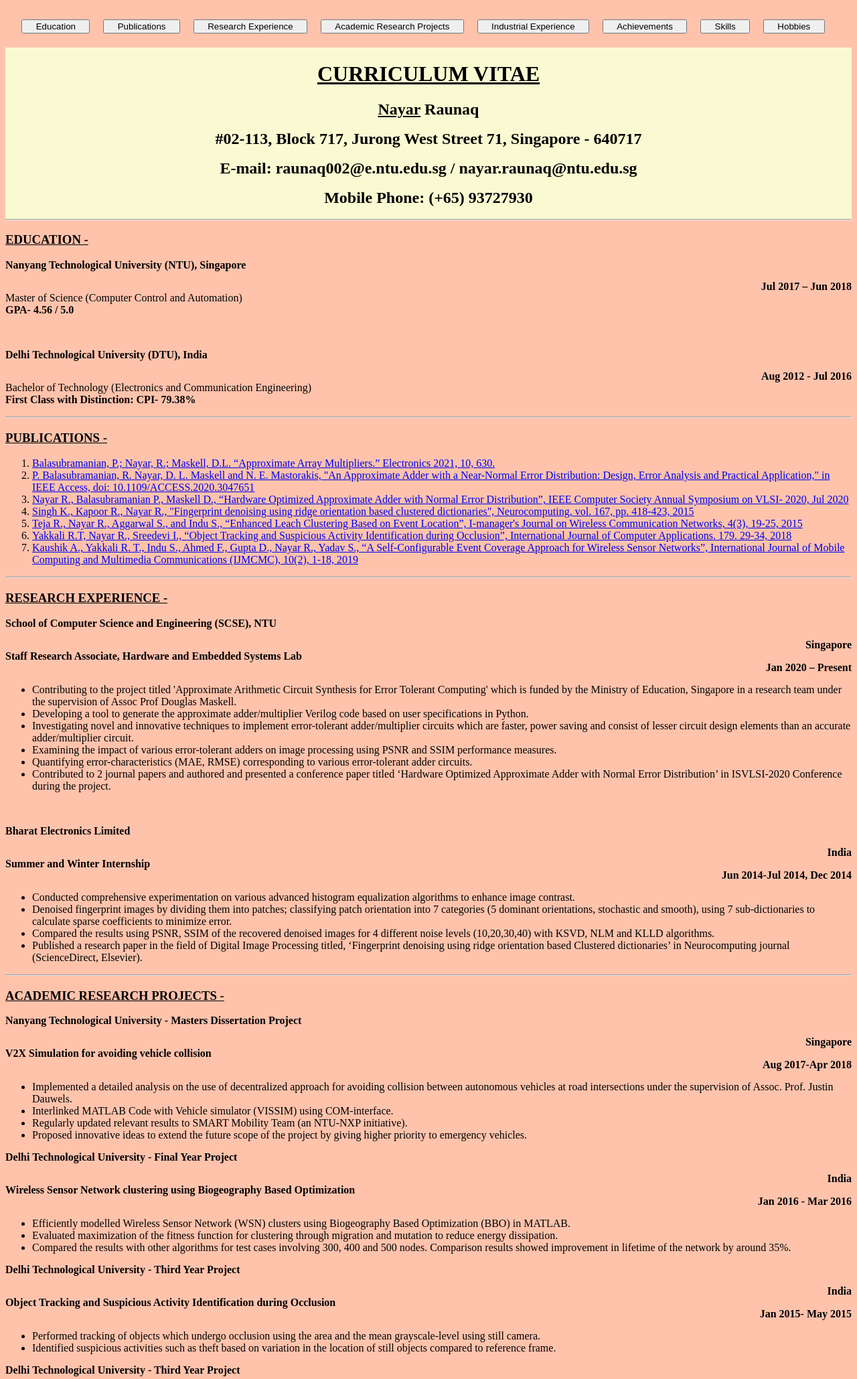
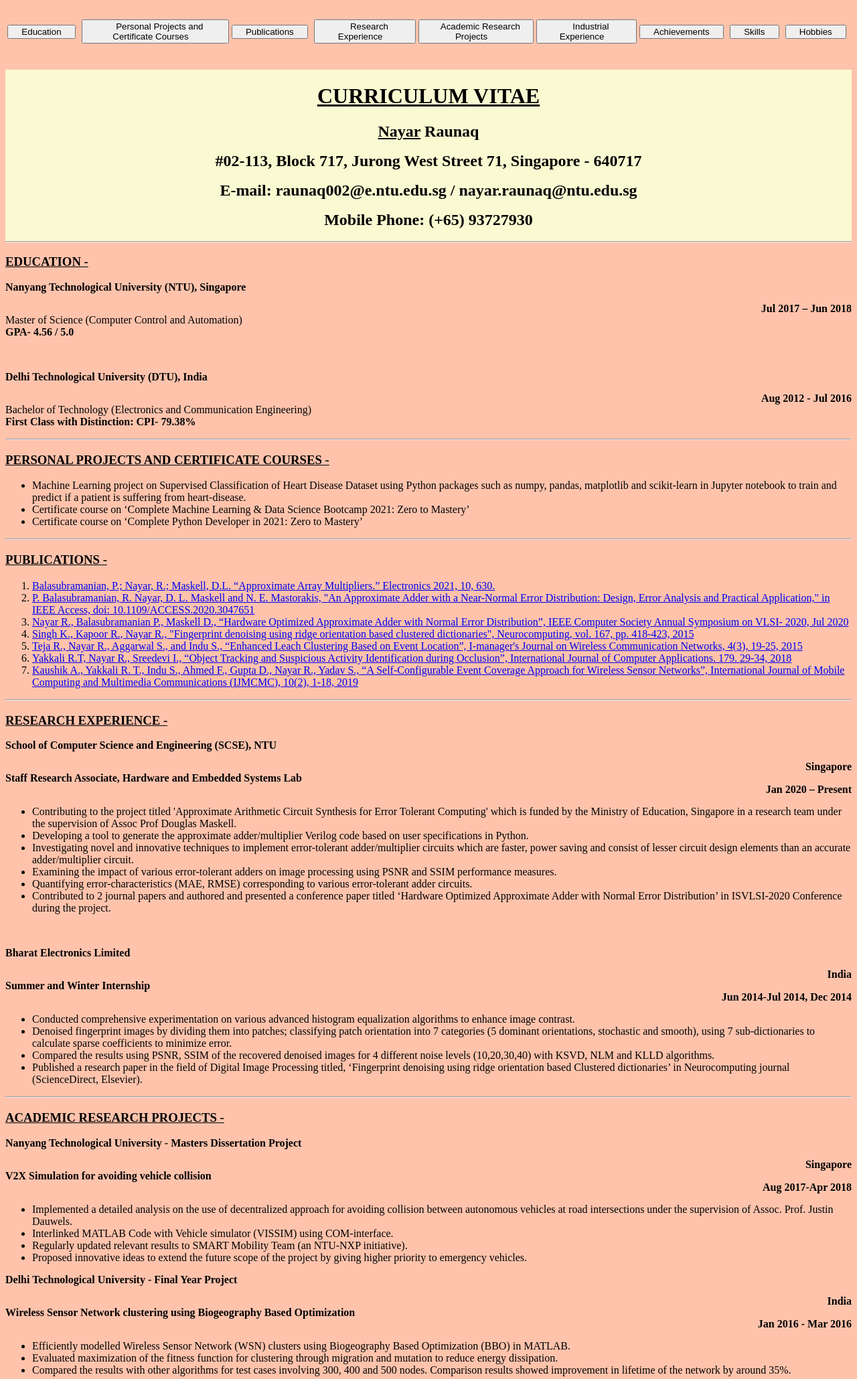
Before and after one commit to raunaqnayar/resume, a Flask app: page / in a window 1280 px wide. Shown: the top 2059 px of the page at 67% size. Run offline with Flask 2, Linux system fonts and the light colour scheme.

Commit message:
Add personal projects

```diff
--- a/templates/index.html
+++ b/templates/index.html
@@ -13,6 +13,8 @@
   <table>
   <tr>
     <td><a href="#education"><button>&emsp;Education&emsp;</button></a>&emsp;</td>
+
+    <td><a href="#personal_proj"><button>&emsp;Personal Projects and Certificate Courses&emsp;</button></a>&emsp;</td>
 
     <td><a href="#publications"><button>&emsp;Publications&emsp;</button></a>&emsp;</td>
 
@@ -53,7 +55,23 @@ Master of Science (Computer Control and Automation)<br>
 Bachelor of Technology (Electronics and Communication Engineering)<br>
 <b>First Class with Distinction: CPI- 79.38%</b></p>
 
+
+
 <hr>
+
+<h3 id='personal_proj'><u>PERSONAL PROJECTS AND CERTIFICATE COURSES -</u></h3>
+
+<p>
+  <ul>
+    <li>Machine Learning project on Supervised Classification of Heart Disease Dataset using Python packages such as numpy, pandas, matplotlib and scikit-learn in Jupyter notebook to train and predict if a patient is suffering from heart-disease.</li>
+    <li>Certificate course on ‘Complete Machine Learning & Data Science Bootcamp 2021: Zero to Mastery’ </li>
+    <li>Certificate course on ‘Complete Python Developer in 2021: Zero to Mastery’ </li>
+  </ul>
+  </p>
+
+<hr>
+
+
 <h3 id='publications'><u>PUBLICATIONS -</u></h3>
 <p>
 <ol>
```
